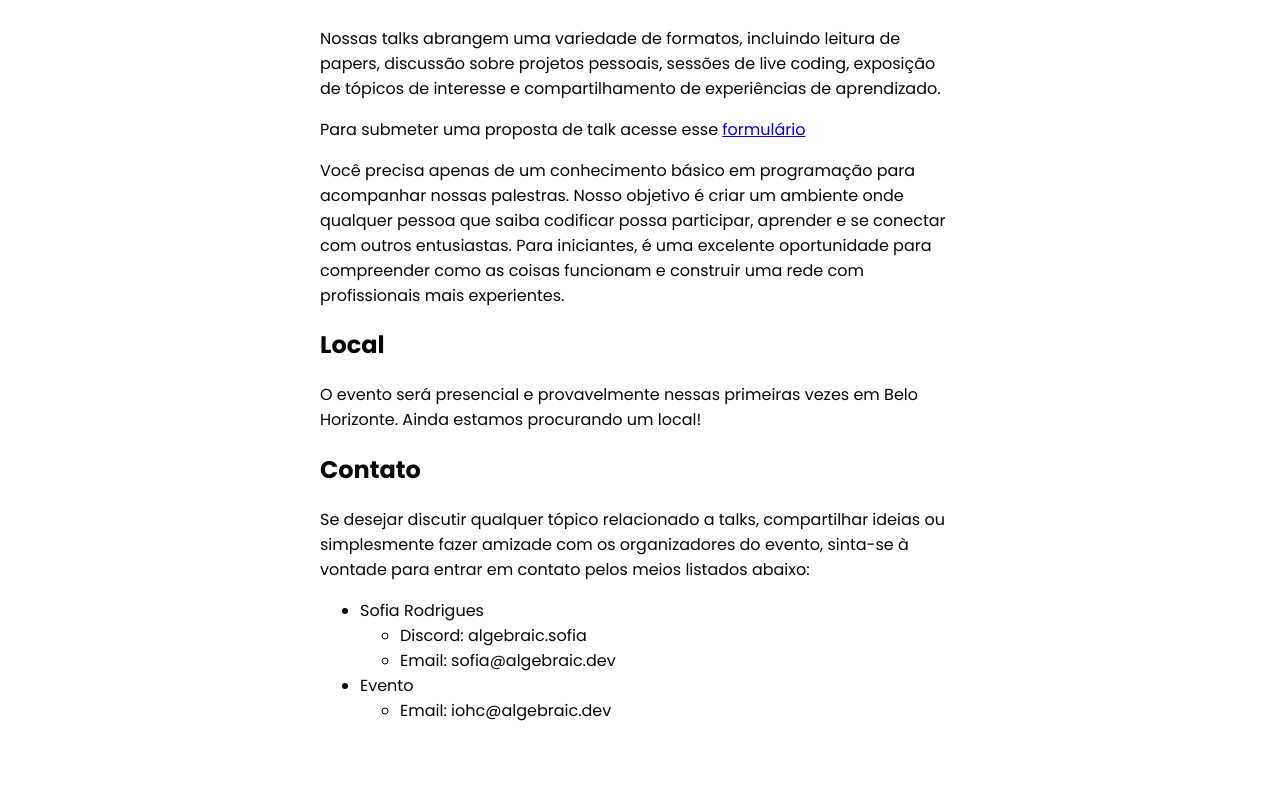
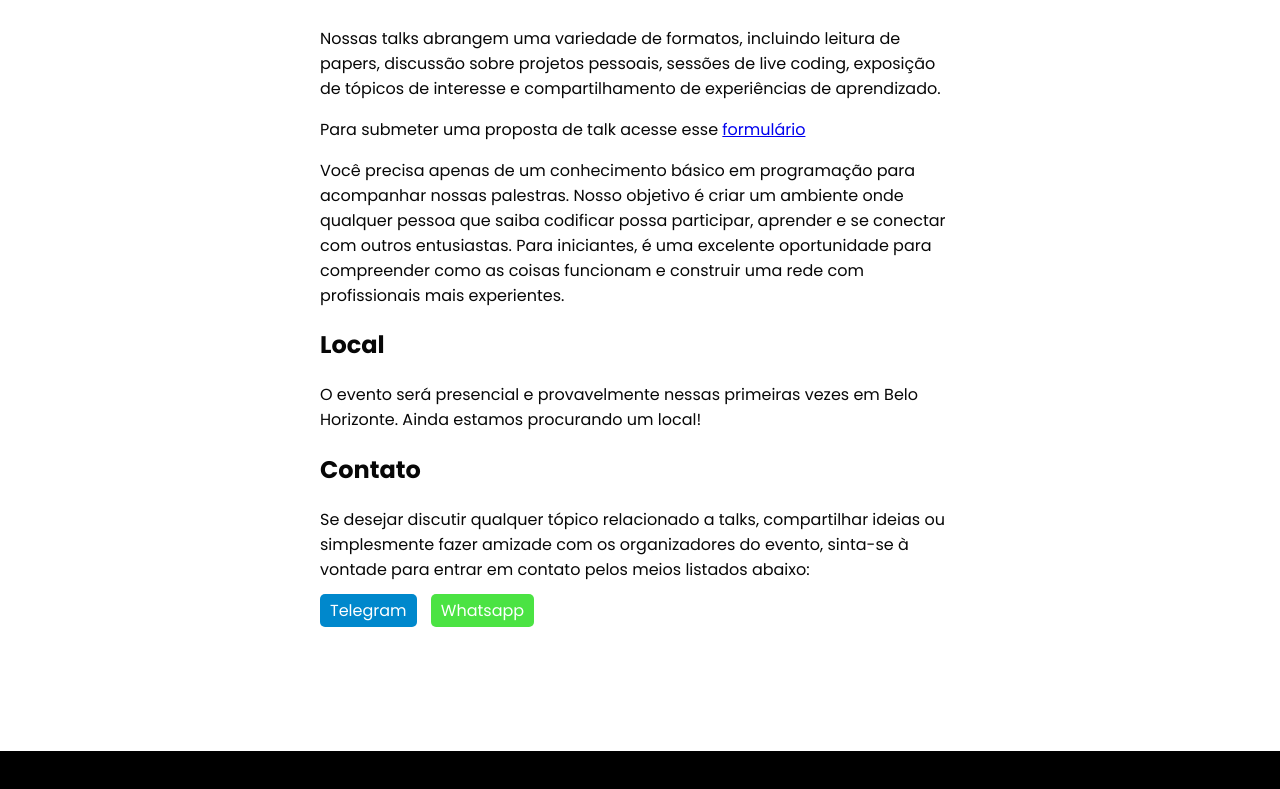
Before and after one commit to algebraic-dev/algebraic.dev, a SvelteKit app: page /iohc in a window 1280 px wide. Shown: the part 603-1392 px from the top of the page. After the commit the page ends 1354 px from the top, so only its background shows below. Built offline with nearby package versions, Linux system fonts and the light colour scheme.

Commit message:
chore: event info

```diff
--- a/src/routes/iohc/+page.svelte
+++ b/src/routes/iohc/+page.svelte
@@ -28,9 +28,6 @@
 		<div class="title">
 			<h1 class="first">IO</h1>
 			<h1 class="sec">HC</h1>
-			<a class="telegram" href="https://t.me/+9CkDkq-uVXk3YmJh">
-				Telegram
-			</a>
 		</div>
 		<h2>O que é?</h2>
 		<p>
@@ -72,21 +69,12 @@
 			fazer amizade com os organizadores do evento, sinta-se à vontade para entrar em contato pelos
 			meios listados abaixo:
 		</p>
-		<ul>
-			<li>
-				Sofia Rodrigues
-				<ul>
-					<li>Discord: algebraic.sofia</li>
-					<li>Email: sofia@algebraic.dev</li>
-				</ul>
-			</li>
-			<li>
-				Evento
-				<ul>
-					<li>Email: iohc@algebraic.dev</li>
-				</ul>
-			</li>
-		</ul>
+		<a class="telegram" href="https://t.me/+9CkDkq-uVXk3YmJh">
+			Telegram
+		</a>
+		<a class="whatsapp" href="https://chat.whatsapp.com/Hl6LM68lozI7tPkFp1VOtd">
+			Whatsapp
+		</a>
 	</article>
 </main>
 
@@ -117,6 +105,14 @@
 
 	.telegram {
 		background-color: #0088cc;
+		color: white;
+		padding: 5px 10px;
+		border-radius: 5px;
+		text-decoration: none;
+	}
+
+	.whatsapp {
+		background-color: #4be343;
 		color: white;
 		margin-left: 10px;
 		padding: 5px 10px;
```
